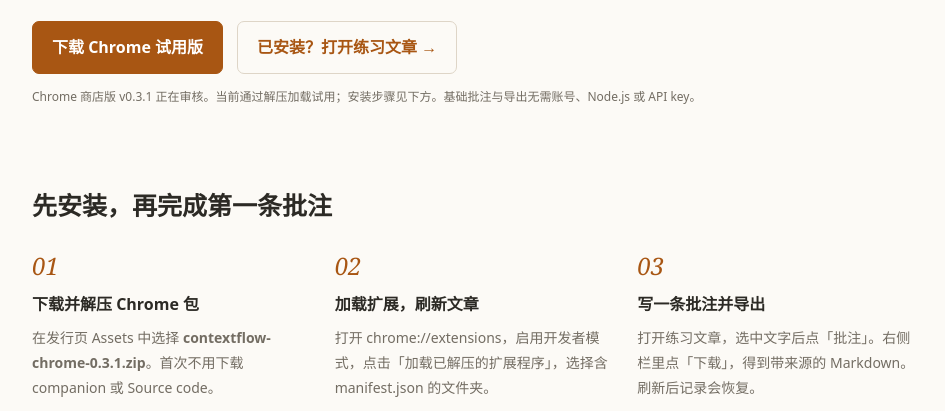
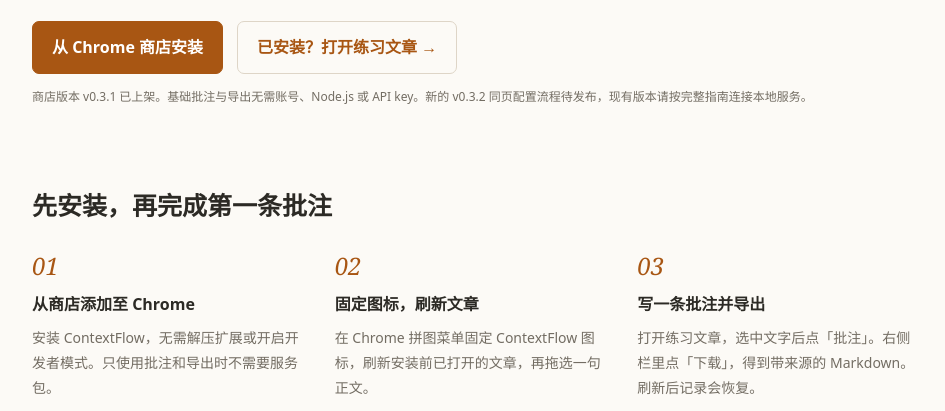
Before and after one commit to PengheLiu/ContextFlow, a plain HTML site: page index.html in a window 1280 px wide. Shown: the part 389-800 px from the top of the page, without its empty margins (166-1111 px from the left). Drawn offline with Linux system fonts and the light colour scheme.

Commit message:
docs: guide store users through companion setup

```diff
--- a/index.html
+++ b/index.html
@@ -16,14 +16,14 @@
       <p class="eyebrow">原文 · 你的想法 · 你自己的笔记</p>
       <h1>读到有启发的地方，<br>就地记下你的想法。</h1>
       <p class="lead">在网页上高亮、批注、粘贴截图，把原文与理解一起带回 Markdown。需要时，再接入 AI 和自己的笔记库。</p>
-      <div class="actions"><a class="button" href="https://github.com/PengheLiu/ContextFlow/releases/tag/v0.3.1">下载 Chrome 试用版</a><a class="button secondary" href="demo.html">已安装？打开练习文章 →</a></div>
-      <p class="small">Chrome 商店版 v0.3.1 正在审核。当前通过解压加载试用；安装步骤见下方。基础批注与导出无需账号、Node.js 或 API key。</p>
+      <div class="actions"><a class="button" href="https://chromewebstore.google.com/detail/contextflow/aemncphfnlpbhlddifhohpgegejjejfm">从 Chrome 商店安装</a><a class="button secondary" href="demo.html">已安装？打开练习文章 →</a></div>
+      <p class="small">商店版本 v0.3.1 已上架。基础批注与导出无需账号、Node.js 或 API key。新的 v0.3.2 同页配置流程待发布，现有版本请按完整指南连接本地服务。</p>
     </div>
     <section aria-labelledby="install-title">
       <h2 id="install-title">先安装，再完成第一条批注</h2>
       <ol class="steps">
-        <li><span class="number">01</span><h3>下载并解压 Chrome 包</h3><p>在发行页 Assets 中选择 <strong>contextflow-chrome-0.3.1.zip</strong>。首次不用下载 companion 或 Source code。</p></li>
-        <li><span class="number">02</span><h3>加载扩展，刷新文章</h3><p>打开 chrome://extensions，启用开发者模式，点击「加载已解压的扩展程序」，选择含 manifest.json 的文件夹。</p></li>
+        <li><span class="number">01</span><h3>从商店添加至 Chrome</h3><p>安装 ContextFlow，无需解压扩展或开启开发者模式。只使用批注和导出时不需要服务包。</p></li>
+        <li><span class="number">02</span><h3>固定图标，刷新文章</h3><p>在 Chrome 拼图菜单固定 ContextFlow 图标，刷新安装前已打开的文章，再拖选一句正文。</p></li>
         <li><span class="number">03</span><h3>写一条批注并导出</h3><p>打开练习文章，选中文字后点「批注」。右侧栏里点「下载」，得到带来源的 Markdown。刷新后记录会恢复。</p></li>
       </ol>
       <p><a href="https://github.com/PengheLiu/ContextFlow/blob/main/docs/GETTING_STARTED.md">查看完整安装与使用指南 ↗</a></p>
@@ -31,7 +31,7 @@
     </section>
     <section>
       <h2>按你的阅读需要，再多走一步</h2>
-      <details><summary>想把记录同步到 Obsidian 或 Markdown？</summary><p>下载发行页的 companion 本地服务包，安装 Node.js 22.5+，按扩展连接页配对，选择笔记保存位置，再回到文章点击「同步」。只同步笔记，不要求配置 AI。</p><p><a href="https://github.com/PengheLiu/ContextFlow/blob/main/docs/GETTING_STARTED.md#开启-ai-和笔记同步">开启笔记同步 →</a></p></details>
+      <details><summary>想把记录同步到 Obsidian 或 Markdown？</summary><p>下载发行页的 companion 本地服务包，安装 Node.js 22.13+，按扩展连接页配对，选择笔记保存位置，再回到文章点击「同步」。只同步笔记，不要求配置 AI。</p><p><a href="https://github.com/PengheLiu/ContextFlow/blob/main/docs/GETTING_STARTED.md#开启-ai-和笔记同步">开启笔记同步 →</a></p></details>
       <details><summary>想解释原文、翻译或生成速览？</summary><p>连接本地服务后，配置自己的模型和 API key。使用费用由模型服务决定，扩展不提供内置额度。进一步使用本地 agent 时，可以明确授权个人笔记目录。</p><p>AI 请求可能把网页、问题和授权笔记发给你配置的服务；本地优先不代表所有请求离线处理。</p></details>
     </section>
     <section>
```
